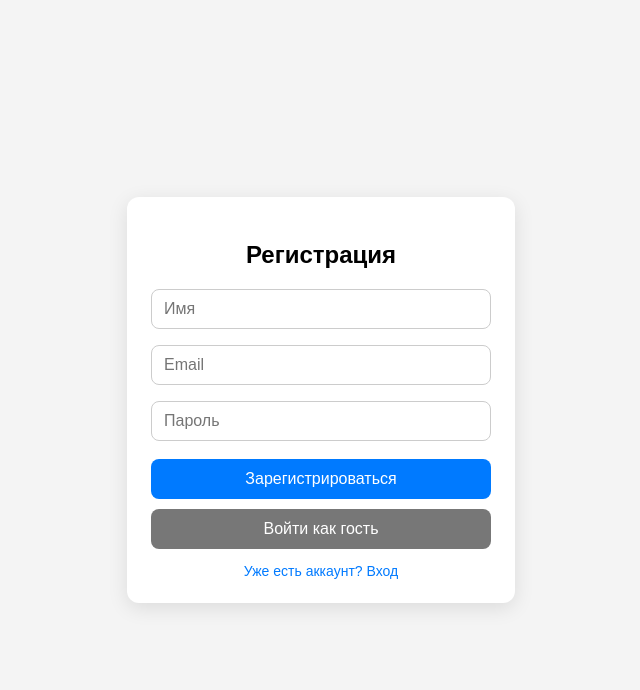
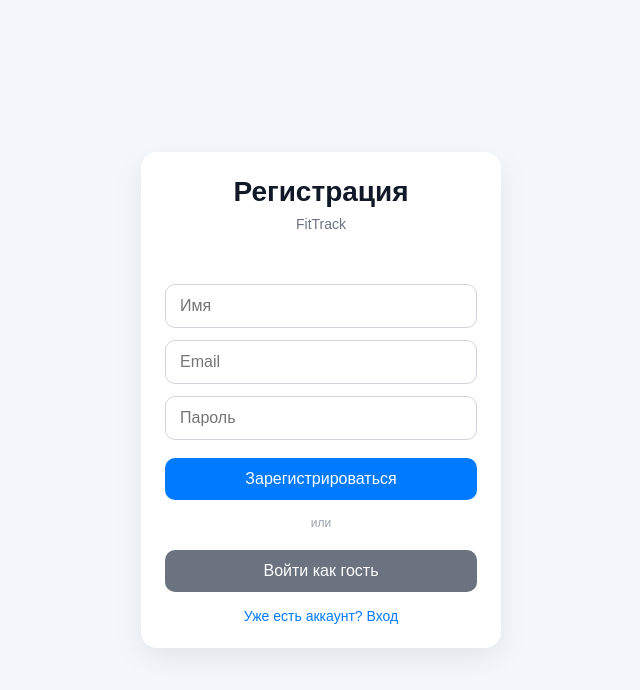
Before and after one commit to clcaft/fittrack-app, a plain HTML site: page frontend/auth.html in a window 1280 px wide. Both pictures are taken after a click on the element "Нет аккаунта? Регистрация". Shown: the whole page, without its empty margins (319-959 px from the left). Drawn offline with Linux system fonts and the light colour scheme.

Commit message:
add guest login and logout upd

```diff
--- a/frontend/auth.html
+++ b/frontend/auth.html
@@ -2,155 +2,225 @@
 <html lang="ru">
 <head>
   <meta charset="UTF-8" />
+  <meta name="viewport" content="width=device-width, initial-scale=1.0" />
   <title>FitTrack — Авторизация</title>
-  <meta name="viewport" content="width=device-width, initial-scale=1.0" />
   <link rel="manifest" href="/manifest.json" />
+  <meta name="theme-color" content="#007aff" />
   <style>
+    * {
+      box-sizing: border-box;
+    }
+
     body {
+      margin: 0;
       font-family: Arial, sans-serif;
-      background: #f4f4f4;
+      background: #f4f7fb;
       display: flex;
       justify-content: center;
       align-items: center;
       min-height: 100vh;
-      margin: 0;
       padding: 16px;
-      box-sizing: border-box;
     }
 
     .container {
-      background: white;
+      width: 100%;
+      max-width: 360px;
+      background: #fff;
+      border-radius: 16px;
       padding: 24px;
-      border-radius: 12px;
-      width: 100%;
-      max-width: 340px;
-      box-shadow: 0 5px 20px rgba(0,0,0,0.1);
+      box-shadow: 0 10px 30px rgba(0, 0, 0, 0.08);
     }
 
-    h2 {
+    h1 {
+      margin: 0 0 8px;
       text-align: center;
+      font-size: 28px;
+      color: #111827;
+    }
+
+    .subtitle {
+      text-align: center;
+      color: #6b7280;
+      font-size: 14px;
       margin-bottom: 20px;
+    }
+
+    .message {
+      min-height: 20px;
+      margin-bottom: 12px;
+      text-align: center;
+      font-size: 14px;
+    }
+
+    .message.error {
+      color: #dc2626;
+    }
+
+    .message.success {
+      color: #16a34a;
+    }
+
+    .form-group {
+      margin-bottom: 12px;
     }
 
     input {
       width: 100%;
-      padding: 10px 12px;
-      margin: 8px 0;
-      border-radius: 8px;
-      border: 1px solid #ccc;
-      box-sizing: border-box;
+      padding: 12px 14px;
+      border: 1px solid #d1d5db;
+      border-radius: 10px;
       font-size: 16px;
+      outline: none;
+    }
+
+    input:focus {
+      border-color: #007aff;
+      box-shadow: 0 0 0 3px rgba(0, 122, 255, 0.12);
     }
 
     button {
       width: 100%;
-      padding: 11px;
-      margin-top: 10px;
       border: none;
-      border-radius: 8px;
+      border-radius: 10px;
+      padding: 12px 14px;
+      font-size: 16px;
+      cursor: pointer;
+      transition: 0.2s ease;
+    }
+
+    .btn-primary {
       background: #007aff;
       color: white;
-      font-size: 16px;
-      cursor: pointer;
+      margin-top: 6px;
     }
 
-    button:hover {
-      opacity: 0.95;
+    .btn-primary:hover {
+      background: #0062cc;
     }
 
-    .guest-btn {
-      background: #777;
+    .btn-secondary {
+      background: #6b7280;
+      color: white;
+      margin-top: 10px;
     }
 
-    .switch {
-      text-align: center;
-      margin-top: 14px;
-      cursor: pointer;
-      color: #007aff;
-      font-size: 14px;
+    .btn-secondary:hover {
+      background: #4b5563;
     }
 
-    .error {
-      color: #d93025;
+    .switch-mode {
+      margin-top: 16px;
+      text-align: center;
       font-size: 14px;
-      text-align: center;
-      margin-top: 12px;
+      color: #007aff;
+      cursor: pointer;
+      user-select: none;
     }
 
-    .success {
-      color: #188038;
-      font-size: 14px;
+    .switch-mode:hover {
+      text-decoration: underline;
+    }
+
+    .divider {
+      margin: 16px 0 10px;
       text-align: center;
-      margin-top: 12px;
+      color: #9ca3af;
+      font-size: 12px;
     }
   </style>
 </head>
 <body>
   <div class="container">
-    <h2 id="title">Вход</h2>
+    <h1 id="formTitle">Вход</h1>
+    <div class="subtitle">FitTrack</div>
 
-    <input id="name" type="text" placeholder="Имя" style="display:none;" />
-    <input id="email" type="email" placeholder="Email" />
-    <input id="password" type="password" placeholder="Пароль" />
+    <div id="message" class="message"></div>
 
-    <button id="mainBtn" onclick="submitForm()">Войти</button>
-    <button class="guest-btn" onclick="loginAsGuest()">Войти как гость</button>
+    <div class="form-group" id="nameGroup" style="display: none;">
+      <input type="text" id="name" placeholder="Имя" />
+    </div>
 
-    <div class="switch" onclick="toggleMode()" id="switchText">
+    <div class="form-group">
+      <input type="email" id="email" placeholder="Email" />
+    </div>
+
+    <div class="form-group">
+      <input type="password" id="password" placeholder="Пароль" />
+    </div>
+
+    <button id="submitBtn" class="btn-primary" onclick="submitForm()">Войти</button>
+
+    <div class="divider">или</div>
+
+    <button class="btn-secondary" onclick="loginAsGuest()">Войти как гость</button>
+
+    <div class="switch-mode" id="switchMode" onclick="toggleMode()">
       Нет аккаунта? Регистрация
     </div>
-
-    <div id="message"></div>
   </div>
 
   <script>
     const API_BASE = 'https://fittrack-app-1-20ly.onrender.com/api/auth';
     let isLogin = true;
 
+    function setMessage(text, type = '') {
+      const msg = document.getElementById('message');
+      msg.textContent = text;
+      msg.className = 'message' + (type ? ' ' + type : '');
+    }
+
+    function clearMessage() {
+      setMessage('');
+    }
+
     function toggleMode() {
       isLogin = !isLogin;
 
-      document.getElementById('title').innerText = isLogin ? 'Вход' : 'Регистрация';
-      document.getElementById('mainBtn').innerText = isLogin ? 'Войти' : 'Зарегистрироваться';
-      document.getElementById('switchText').innerText = isLogin
+      document.getElementById('formTitle').textContent = isLogin ? 'Вход' : 'Регистрация';
+      document.getElementById('submitBtn').textContent = isLogin ? 'Войти' : 'Зарегистрироваться';
+      document.getElementById('switchMode').textContent = isLogin
         ? 'Нет аккаунта? Регистрация'
         : 'Уже есть аккаунт? Вход';
 
-      document.getElementById('name').style.display = isLogin ? 'none' : 'block';
-      document.getElementById('message').innerHTML = '';
+      document.getElementById('nameGroup').style.display = isLogin ? 'none' : 'block';
+      clearMessage();
     }
 
     async function submitForm() {
+      clearMessage();
+
+      const name = document.getElementById('name').value.trim();
       const email = document.getElementById('email').value.trim();
       const password = document.getElementById('password').value.trim();
-      const name = document.getElementById('name').value.trim();
-      const message = document.getElementById('message');
-
-      message.innerHTML = '';
 
       if (!email || !password || (!isLogin && !name)) {
-        message.innerHTML = '<div class="error">Заполните все поля</div>';
+        setMessage('Заполните все поля', 'error');
         return;
       }
 
+      const endpoint = isLogin ? '/login' : '/register';
+      const payload = isLogin
+        ? { email, password }
+        : { name, email, password };
+
       try {
-        const url = isLogin ? '/login' : '/register';
-        const body = isLogin
-          ? { email, password }
-          : { name, email, password };
-
-        const res = await fetch(API_BASE + url, {
+        const response = await fetch(API_BASE + endpoint, {
           method: 'POST',
           headers: {
             'Content-Type': 'application/json'
           },
-          body: JSON.stringify(body)
+          body: JSON.stringify(payload)
         });
 
-        const data = await res.json();
+        let data = {};
+        try {
+          data = await response.json();
+        } catch (e) {
+          data = {};
+        }
 
-        if (!res.ok || !data.ok) {
-          message.innerHTML = `<div class="error">${data.error || 'Ошибка'}</div>`;
+        if (!response.ok) {
+          setMessage(data.error || 'Ошибка запроса', 'error');
           return;
         }
 
@@ -158,21 +228,23 @@
           localStorage.setItem('fittrack_token', data.token || '');
           localStorage.setItem('fittrack_guest', 'false');
           localStorage.setItem('fittrack_user', JSON.stringify(
-            data.user || { name: 'Пользователь', email }
+            data.user || { name: name || 'Пользователь', email }
           ));
 
-          message.innerHTML = '<div class="success">Успешный вход</div>';
+          setMessage('Успешный вход', 'success');
 
           setTimeout(() => {
             window.location.href = '/index.html';
           }, 700);
         } else {
-          message.innerHTML = '<div class="success">Регистрация успешна. Теперь войдите.</div>';
+          setMessage('Регистрация успешна. Теперь войдите.', 'success');
           toggleMode();
+
+          document.getElementById('password').value = '';
         }
-      } catch (err) {
-        console.error(err);
-        message.innerHTML = '<div class="error">Сервер недоступен</div>';
+      } catch (error) {
+        console.error('Auth error:', error);
+        setMessage('Сервер недоступен. Попробуйте ещё раз через несколько секунд.', 'error');
       }
     }
 
@@ -185,6 +257,15 @@
 
       window.location.href = '/index.html';
     }
+
+    document.addEventListener('DOMContentLoaded', () => {
+      const token = localStorage.getItem('fittrack_token');
+      const guest = localStorage.getItem('fittrack_guest') === 'true';
+
+      if (token || guest) {
+        window.location.href = '/index.html';
+      }
+    });
   </script>
 </body>
 </html>
```
Also changed, not shown: frontend/app.js (+10 -3 lines), frontend/profile.html (+1 -1 lines).
